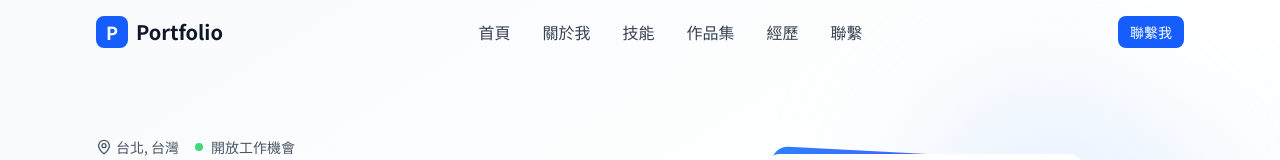
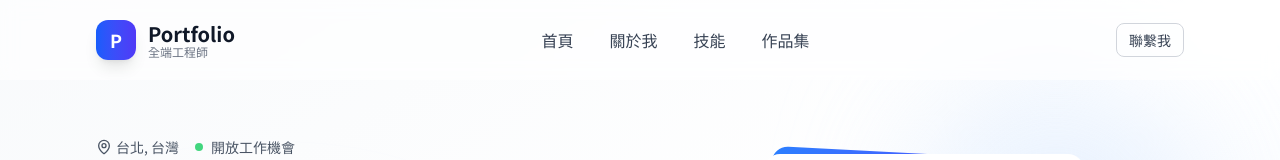
Before and after one commit to firstfu/portfolio-web, a Next.js app: page / in a window 1280 px wide. Shown: the top 160 px of the page. Built offline with nearby package versions, Linux system fonts and the light colour scheme; grey boxes are pictures that could not be loaded.

Commit message:
更新 Header.tsx，調整導航元件樣式，提升響應式設計，並修改滾動事件觸發條件，改善使用者體驗。

```diff
--- a/app/components/layout/Header.tsx
+++ b/app/components/layout/Header.tsx
@@ -2,7 +2,7 @@
  * Header 導航元件
  *
  * 網站頂部導航列，包含 Logo、導航選單和響應式設計
- * 支援滾動時樣式變化和手機版漢堡選單
+ * 採用現代專業設計風格，支援滾動時樣式變化和手機版漢堡選單
  */
 
 "use client";
@@ -19,8 +19,6 @@ const navigation = [
   { name: "關於我", href: "/about" },
   { name: "技能", href: "/skills" },
   { name: "作品集", href: "/portfolio" },
-  { name: "經歷", href: "/experience" },
-  { name: "聯繫", href: "/contact" },
 ];
 
 export function Header() {
@@ -29,7 +27,7 @@ export function Header() {
 
   useEffect(() => {
     const handleScroll = () => {
-      setIsScrolled(window.scrollY > 10);
+      setIsScrolled(window.scrollY > 20);
     };
 
     window.addEventListener("scroll", handleScroll);
@@ -38,58 +36,74 @@ export function Header() {
 
   return (
     <header
-      className={cn("fixed top-0 left-0 right-0 z-50 transition-all duration-300", isScrolled ? "bg-white/95 backdrop-blur-sm shadow-sm" : "bg-transparent")}
+      className={cn(
+        "fixed top-0 left-0 right-0 z-50 transition-all duration-300",
+        isScrolled ? "bg-white/95 backdrop-blur-md shadow-lg border-b border-gray-100" : "bg-white/60 backdrop-blur-sm"
+      )}
     >
       <Container>
-        <div className="flex items-center justify-between h-16">
+        <div className="flex items-center justify-between h-20">
           {/* Logo */}
-          <Link href="/" className="flex items-center space-x-2">
-            <div className="w-8 h-8 bg-blue-600 rounded-lg flex items-center justify-center">
-              <span className="text-white font-bold text-lg">P</span>
+          <Link href="/" className="flex items-center space-x-3 group">
+            <div className="relative">
+              <div className="w-10 h-10 bg-gradient-to-r from-blue-600 to-indigo-600 rounded-xl flex items-center justify-center shadow-lg group-hover:shadow-xl transition-shadow duration-200">
+                <span className="text-white font-bold text-lg">P</span>
+              </div>
+              <div className="absolute -inset-1 bg-gradient-to-r from-blue-600 to-indigo-600 rounded-xl opacity-0 group-hover:opacity-20 transition-opacity duration-200"></div>
             </div>
-            <span className="font-bold text-xl text-gray-900">Portfolio</span>
+            <div className="hidden sm:block">
+              <div className="font-bold text-xl text-gray-900 group-hover:text-blue-600 transition-colors duration-200">Portfolio</div>
+              <div className="text-xs text-gray-500 -mt-1">全端工程師</div>
+            </div>
           </Link>
 
           {/* Desktop Navigation */}
-          <nav className="hidden md:flex items-center space-x-8">
+          <nav className="hidden lg:flex items-center space-x-1">
             {navigation.map(item => (
-              <Link key={item.name} href={item.href} className="text-gray-700 hover:text-blue-600 font-medium transition-colors duration-200">
+              <Link
+                key={item.name}
+                href={item.href}
+                className="px-4 py-2 rounded-lg text-gray-700 hover:text-blue-600 hover:bg-blue-50 font-medium transition-all duration-200 relative group"
+              >
                 {item.name}
+                <span className="absolute bottom-0 left-1/2 w-0 h-0.5 bg-blue-600 transition-all duration-200 group-hover:w-full group-hover:left-0"></span>
               </Link>
             ))}
           </nav>
 
-          {/* CTA Button */}
-          <div className="hidden md:flex">
-            <Button size="sm">聯繫我</Button>
+          {/* CTA Button - Desktop */}
+          <div className="hidden lg:flex items-center space-x-4">
+            <Button variant="outline" size="sm" className="font-medium">
+              聯繫我
+            </Button>
           </div>
 
           {/* Mobile menu button */}
           <button
-            className="md:hidden p-2 rounded-lg hover:bg-gray-100 transition-colors"
+            className="lg:hidden p-2 rounded-lg hover:bg-gray-100 transition-colors duration-200 focus:outline-none focus:ring-2 focus:ring-blue-500"
             onClick={() => setIsMobileMenuOpen(!isMobileMenuOpen)}
-            aria-label="開啟選單"
+            aria-label={isMobileMenuOpen ? "關閉選單" : "開啟選單"}
           >
-            {isMobileMenuOpen ? <X className="h-6 w-6" /> : <Menu className="h-6 w-6" />}
+            {isMobileMenuOpen ? <X className="h-6 w-6 text-gray-700" /> : <Menu className="h-6 w-6 text-gray-700" />}
           </button>
         </div>
 
         {/* Mobile Navigation */}
         {isMobileMenuOpen && (
-          <div className="md:hidden py-4 border-t border-gray-100">
-            <nav className="flex flex-col space-y-4">
+          <div className="lg:hidden border-t border-gray-100 bg-white/95 backdrop-blur-md">
+            <nav className="py-6 space-y-2">
               {navigation.map(item => (
                 <Link
                   key={item.name}
                   href={item.href}
-                  className="text-gray-700 hover:text-blue-600 font-medium transition-colors duration-200 px-4 py-2"
+                  className="block px-4 py-3 text-gray-700 hover:text-blue-600 hover:bg-blue-50 font-medium transition-all duration-200 rounded-lg mx-2"
                   onClick={() => setIsMobileMenuOpen(false)}
                 >
                   {item.name}
                 </Link>
               ))}
-              <div className="px-4 pt-4">
-                <Button size="sm" className="w-full">
+              <div className="px-2 pt-4 border-t border-gray-100 mt-4">
+                <Button variant="outline" size="sm" className="w-full font-medium">
                   聯繫我
                 </Button>
               </div>
```
